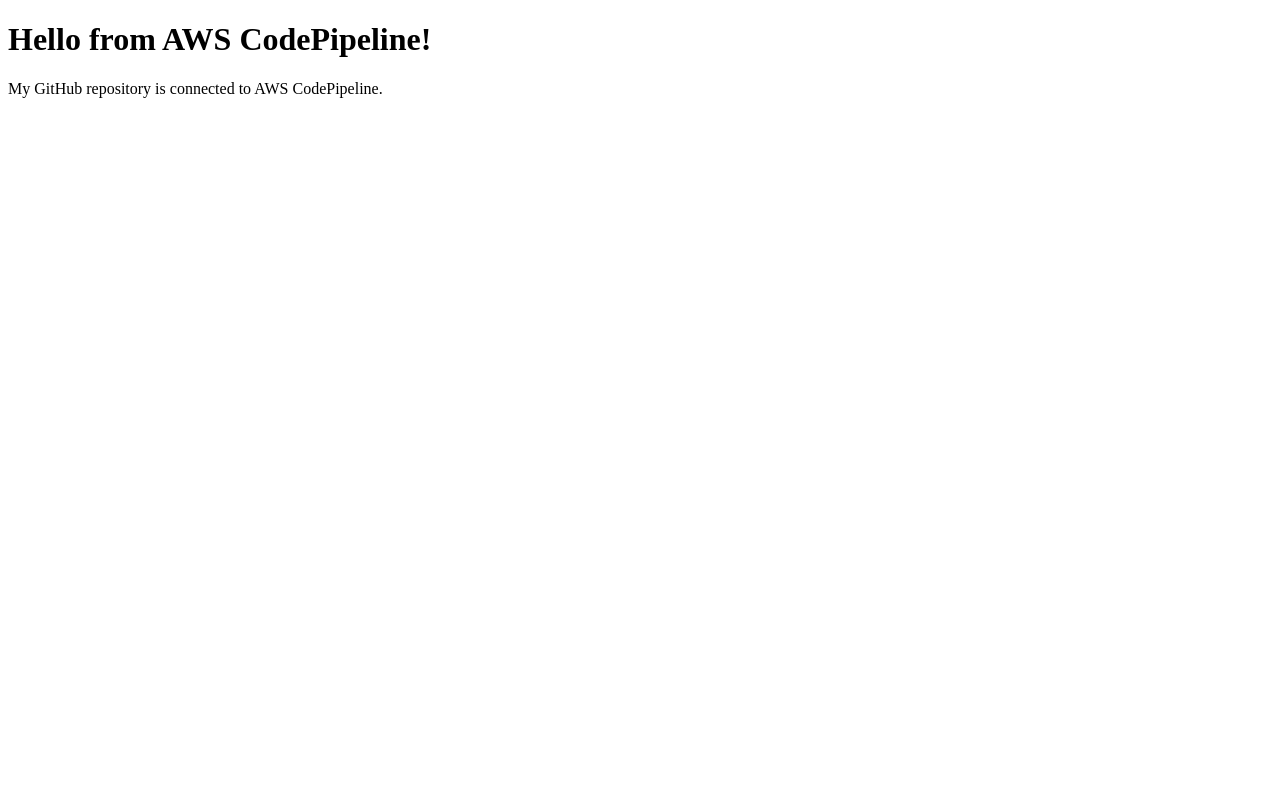
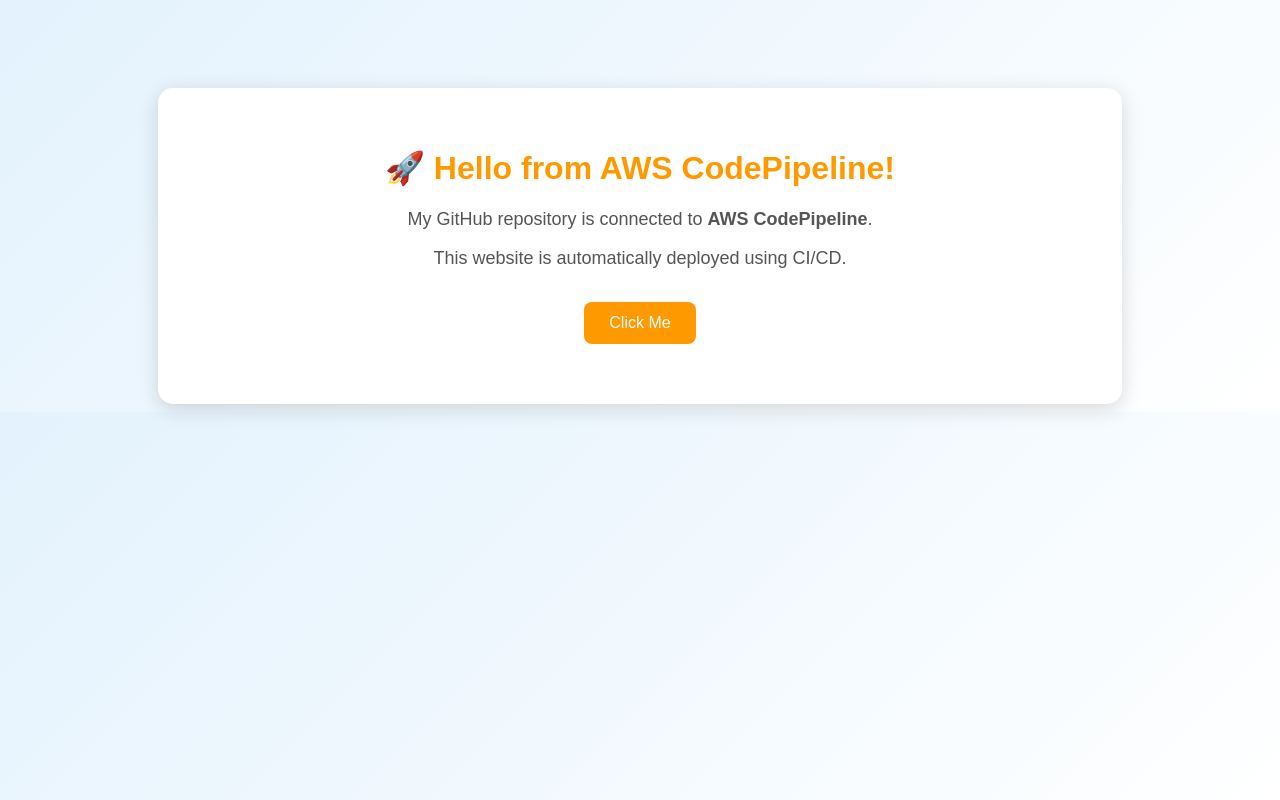
Before and after one commit to vaishnavisurywanshi27082023-ctrl/linux.aws, a plain HTML site: page Index.html in a window 1280 px wide. Drawn offline with Linux system fonts and the light colour scheme.

Commit message:
Update Index.html

```diff
--- a/Index.html
+++ b/Index.html
@@ -1,10 +1,87 @@
 <!DOCTYPE html>
 <html>
 <head>
-    <title>CodePipeline Practical</title>
+    <title>AWS CodePipeline Practical</title>
+
+    <style>
+        body {
+            font-family: Arial, sans-serif;
+            text-align: center;
+            background: linear-gradient(135deg, #e3f2fd, #ffffff);
+            padding-top: 80px;
+        }
+
+        .container {
+            background: white;
+            width: 70%;
+            margin: auto;
+            padding: 40px;
+            border-radius: 15px;
+            box-shadow: 0 5px 20px rgba(0,0,0,0.15);
+        }
+
+        h1 {
+            color: #ff9900;
+        }
+
+        p {
+            font-size: 18px;
+            color: #555;
+        }
+
+        button {
+            background-color: #ff9900;
+            color: white;
+            border: none;
+            padding: 12px 25px;
+            border-radius: 8px;
+            font-size: 16px;
+            cursor: pointer;
+            margin-top: 15px;
+        }
+
+        button:hover {
+            background-color: #e68a00;
+        }
+
+        #message {
+            margin-top: 20px;
+            font-size: 18px;
+            font-weight: bold;
+            color: green;
+        }
+    </style>
 </head>
+
 <body>
-    <h1>Hello from AWS CodePipeline!</h1>
-    <p>My GitHub repository is connected to AWS CodePipeline.</p>
+
+    <div class="container">
+
+        <h1>🚀 Hello from AWS CodePipeline!</h1>
+
+        <p>
+            My GitHub repository is connected to
+            <b>AWS CodePipeline</b>.
+        </p>
+
+        <p>
+            This website is automatically deployed using CI/CD.
+        </p>
+
+        <button onclick="showMessage()">
+            Click Me
+        </button>
+
+        <div id="message"></div>
+
+    </div>
+
+    <script>
+        function showMessage() {
+            document.getElementById("message").innerHTML =
+                "✅ CodePipeline is working successfully!";
+        }
+    </script>
+
 </body>
 </html>
```
